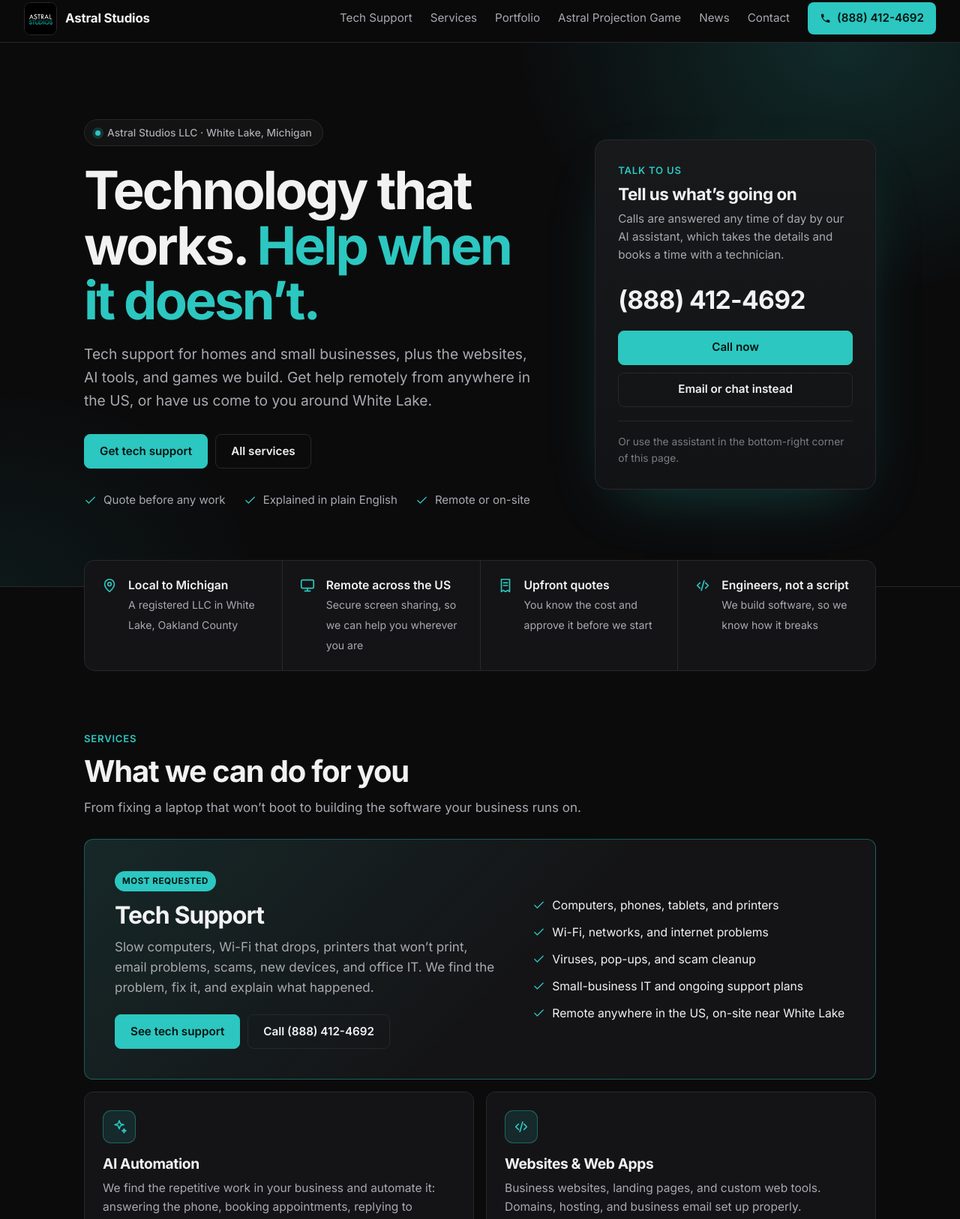
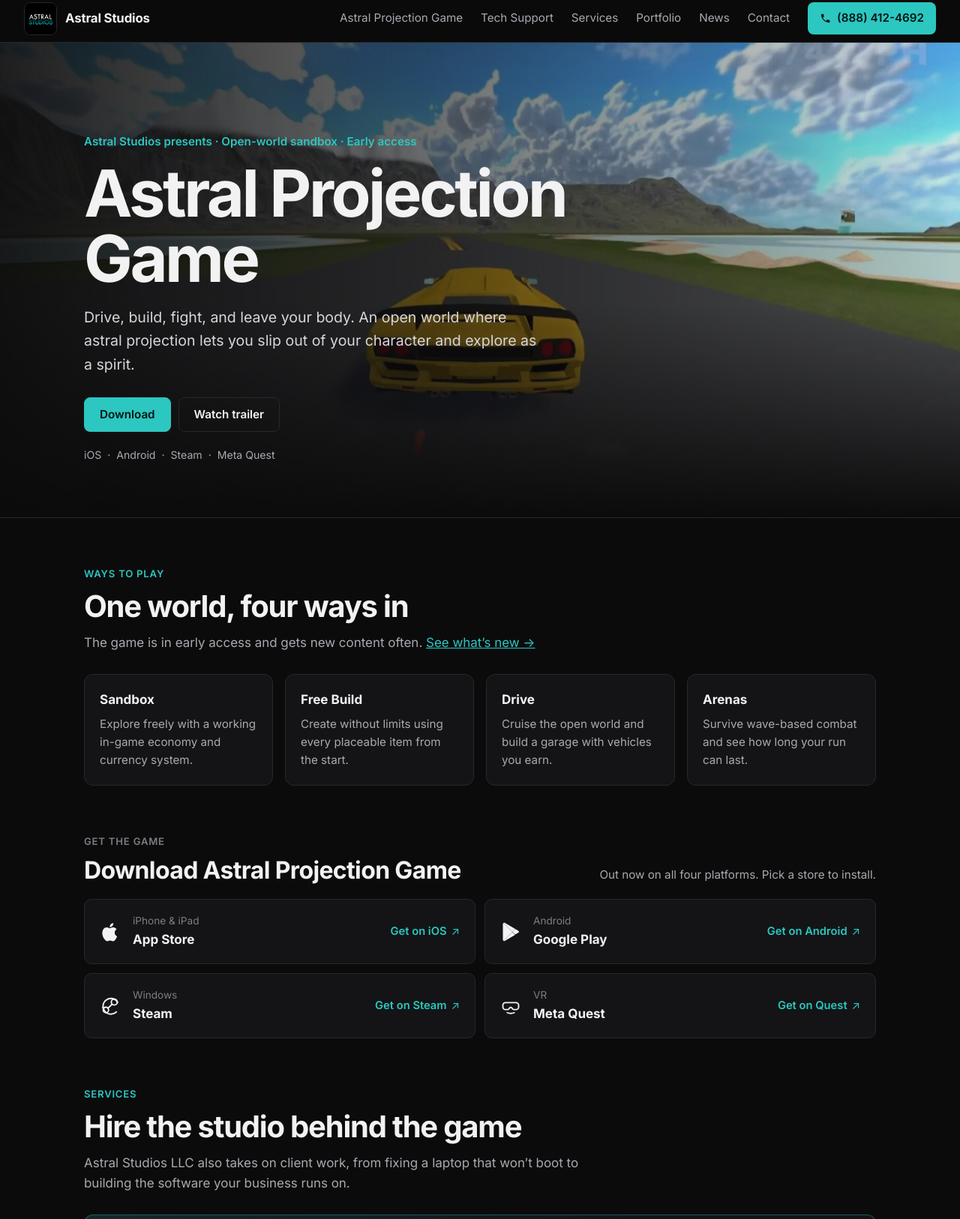
Before and after one commit to DanimalCracker5/Astral-Studios-Website, a plain HTML site: page index.html in a window 1280 px wide. Shown: the part 7-1633 px from the top of the page at 75% size. Drawn offline with Linux system fonts and the light colour scheme; a script that the page names is missing.

Commit message:
Put Astral Projection Game back at the front of the homepage
- Homepage opens with a full-width game hero (gameplay art, title,
  Download and Watch trailer, platforms)
- Ways to play and store download links follow right after the hero
- Services, including Tech Support, move below the game as studio work
- Nav lists Astral Projection Game first again; page title and
  description lead with the game
- Cache bump across all pages

Co-Authored-By: Claude Opus 5.5 <noreply@anthropic.com>
Claude-Session: https://claude.ai/code/session_01Rxhpx34MCsR5vpZTYNwxts

```diff
--- a/assets/nav.js
+++ b/assets/nav.js
@@ -18,10 +18,10 @@
     </button>
   </div>
   <div class="nav-links" id="nav-links">
+    <a href="astral.html" data-nav="astral">Astral Projection Game</a>
     <a href="tech-support.html" data-nav="tech-support">Tech Support</a>
     <a href="index.html#services" data-nav="services">Services</a>
     <a href="portfolio.html" data-nav="portfolio">Portfolio</a>
-    <a href="astral.html" data-nav="astral">Astral Projection Game</a>
     <a href="news.html" data-nav="news">News</a>
     <a href="contact.html" data-nav="contact">Contact</a>
     <a class="nav-call" href="tel:+18884124692" aria-label="Call Astral Studios at (888) 412-4692">
--- a/assets/shared.css
+++ b/assets/shared.css
@@ -614,3 +614,27 @@ footer{
   .trust-strip{grid-template-columns:1fr}
   .hero-checks{flex-direction:column;gap:8px}
 }
+
+/* --- home: game hero ------------------------------------------------------ */
+.game-hero{
+  position:relative;
+  display:flex;align-items:flex-end;
+  min-height:min(78vh,720px);
+  border-bottom:1px solid var(--line);
+  background:
+    linear-gradient(90deg,rgba(11,11,12,.92) 0%,rgba(11,11,12,.6) 45%,rgba(11,11,12,.1) 100%),
+    linear-gradient(0deg,var(--bg) 0%,rgba(11,11,12,0) 45%),
+    url('trailer-poster.jpg') center/cover no-repeat #000;
+}
+.game-hero-inner{width:100%;max-width:var(--maxw);margin:0 auto;padding:clamp(56px,10vw,120px) var(--gut) clamp(40px,6vw,72px)}
+.game-kicker{margin-bottom:14px;color:var(--accent);font-size:.95rem;font-weight:600}
+.game-hero h1{max-width:12ch;font-size:clamp(2.8rem,8vw,5.4rem);letter-spacing:-.04em;line-height:1}
+.game-lede{max-width:50ch;margin-top:20px;color:#d6d6db;font-size:clamp(1.05rem,1.7vw,1.22rem)}
+.game-hero .btn-row{margin-top:28px}
+.game-platforms{margin-top:20px;color:var(--sub)}
+.game-hero+.wrap{padding-top:clamp(40px,6vw,64px)}
+.download-intro h2{font-size:clamp(1.5rem,3vw,2rem);letter-spacing:-.02em}
+@media(max-width:720px){
+  .game-hero{min-height:0;background-position:70% center}
+  .game-hero .btn-row .btn{flex:1 1 auto}
+}
--- a/index.html
+++ b/index.html
@@ -4,75 +4,125 @@
 <meta charset="UTF-8"/>
 <meta name="viewport" content="width=device-width, initial-scale=1.0"/>
 <meta name="theme-color" content="#0b0b0c"/>
-<meta name="description" content="Astral Studios LLC is a technology company in White Lake, Michigan. Tech support for homes and small businesses, remote across the US and on-site in Oakland County, plus web development, AI automation, and game development."/>
-<title>Astral Studios — Tech Support, Software &amp; Games · White Lake, Michigan</title>
+<meta name="description" content="Astral Studios makes Astral Projection Game, an open-world sandbox where you can drive, build, fight, and leave your body. Out on iOS, Android, Steam, and Meta Quest. We also offer tech support, web development, and AI automation from White Lake, Michigan."/>
+<title>Astral Projection Game — Astral Studios</title>
 <link rel="icon" type="image/png" href="assets/logo.png"/>
 <link rel="preconnect" href="https://fonts.googleapis.com"/>
 <link rel="preconnect" href="https://fonts.gstatic.com" crossorigin/>
 <link rel="stylesheet" href="https://fonts.googleapis.com/css2?family=Inter:wght@400;500;600;700;800&display=swap"/>
-<link rel="stylesheet" href="assets/shared.css?v=20261114"/>
+<link rel="stylesheet" href="assets/shared.css?v=20261119"/>
 </head>
 <body data-page="home">
 
-<script src="assets/nav.js?v=20261114"></script>
+<script src="assets/nav.js?v=20261119"></script>
 
 <div class="page-content">
 
-  <div class="biz-hero-bg">
-    <section class="biz-hero">
-      <div>
-        <span class="hero-pill"><i></i>Astral Studios LLC &middot; White Lake, Michigan</span>
-        <h1>Technology that works. <em>Help when it doesn&rsquo;t.</em></h1>
-        <p class="lede">Tech support for homes and small businesses, plus the websites, AI tools, and games we build. Get help remotely from anywhere in the US, or have us come to you around White Lake.</p>
-        <div class="btn-row">
-          <a class="btn btn-primary" href="tech-support.html">Get tech support</a>
-          <a class="btn" href="#services">All services</a>
-        </div>
-        <ul class="hero-checks">
-          <li><svg class="i" viewBox="0 0 24 24" aria-hidden="true"><path d="M20 6 9 17l-5-5"/></svg>Quote before any work</li>
-          <li><svg class="i" viewBox="0 0 24 24" aria-hidden="true"><path d="M20 6 9 17l-5-5"/></svg>Explained in plain English</li>
-          <li><svg class="i" viewBox="0 0 24 24" aria-hidden="true"><path d="M20 6 9 17l-5-5"/></svg>Remote or on-site</li>
-        </ul>
+  <section class="game-hero" aria-labelledby="game-title">
+    <div class="game-hero-inner">
+      <p class="game-kicker">Astral Studios presents &middot; Open-world sandbox &middot; Early access</p>
+      <h1 id="game-title">Astral Projection Game</h1>
+      <p class="game-lede">Drive, build, fight, and leave your body. An open world where astral projection lets you slip out of your character and explore as a spirit.</p>
+      <div class="btn-row">
+        <a class="btn btn-primary" href="#download">Download</a>
+        <a class="btn" href="astral.html#trailer">Watch trailer</a>
       </div>
-
-      <aside class="call-card" aria-label="Contact Astral Studios">
-        <span class="eyebrow">Talk to us</span>
-        <h2>Tell us what&rsquo;s going on</h2>
-        <p>Calls are answered any time of day by our AI assistant, which takes the details and books a time with a technician.</p>
-        <a class="call-number" href="tel:+18884124692">(888) 412-4692</a>
-        <a class="btn btn-primary" href="tel:+18884124692">Call now</a>
-        <a class="btn" href="contact.html">Email or chat instead</a>
-        <div class="call-card-foot">Or use the assistant in the bottom-right corner of this page.</div>
-      </aside>
-    </section>
-  </div>
+      <div class="tags game-platforms" aria-label="Available platforms">
+        <span>iOS</span><span>Android</span><span>Steam</span><span>Meta Quest</span>
+      </div>
+    </div>
+  </section>
 
   <div class="wrap">
 
-    <div class="trust-strip">
-      <div class="trust-item">
-        <svg class="i" viewBox="0 0 24 24" aria-hidden="true"><path d="M12 21s-7-6.2-7-11a7 7 0 0 1 14 0c0 4.8-7 11-7 11z"/><circle cx="12" cy="10" r="2.5"/></svg>
-        <div><strong>Local to Michigan</strong><span>A registered LLC in White Lake, Oakland County</span></div>
+    <section class="block" id="games">
+      <div class="section-head">
+        <span class="eyebrow">Ways to play</span>
+        <h2>One world, four ways in</h2>
+        <p>The game is in early access and gets new content often. <a href="news.html" style="color:var(--accent)">See what&rsquo;s new &rarr;</a></p>
       </div>
-      <div class="trust-item">
-        <svg class="i" viewBox="0 0 24 24" aria-hidden="true"><rect x="3" y="4" width="18" height="12" rx="2"/><path d="M8 20h8M12 16v4"/></svg>
-        <div><strong>Remote across the US</strong><span>Secure screen sharing, so we can help you wherever you are</span></div>
+      <div class="modes">
+        <div class="panel mode">
+          <div class="mode-name">Sandbox</div>
+          <div class="mode-desc">Explore freely with a working in-game economy and currency system.</div>
+        </div>
+        <div class="panel mode">
+          <div class="mode-name">Free Build</div>
+          <div class="mode-desc">Create without limits using every placeable item from the start.</div>
+        </div>
+        <div class="panel mode">
+          <div class="mode-name">Drive</div>
+          <div class="mode-desc">Cruise the open world and build a garage with vehicles you earn.</div>
+        </div>
+        <div class="panel mode">
+          <div class="mode-name">Arenas</div>
+          <div class="mode-desc">Survive wave-based combat and see how long your run can last.</div>
+        </div>
       </div>
-      <div class="trust-item">
-        <svg class="i" viewBox="0 0 24 24" aria-hidden="true"><path d="M6 3h12v18l-3-2-3 2-3-2-3 2z"/><path d="M9 8h6M9 12h6"/></svg>
-        <div><strong>Upfront quotes</strong><span>You know the cost and approve it before we start</span></div>
+    </section>
+
+    <section class="block download-block" id="download">
+      <div class="download-intro">
+        <div>
+          <div class="eyebrow">Get the game</div>
+          <h2>Download Astral Projection Game</h2>
+        </div>
+        <p>Out now on all four platforms. Pick a store to install.</p>
       </div>
-      <div class="trust-item">
-        <svg class="i" viewBox="0 0 24 24" aria-hidden="true"><path d="m8 8-4 4 4 4M16 8l4 4-4 4M14 5l-4 14"/></svg>
-        <div><strong>Engineers, not a script</strong><span>We build software, so we know how it breaks</span></div>
+      <div class="dl-grid">
+
+        <a class="dl dl-apple" href="https://apps.apple.com/us/app/astral-projection-game/id6741694456" target="_blank" rel="noopener">
+          <span class="dl-icon" aria-hidden="true">
+            <svg viewBox="0 0 24 24" fill="currentColor"><path d="M17.05 12.9c-.03-2.62 2.14-3.88 2.24-3.94-1.22-1.79-3.12-2.03-3.8-2.06-1.62-.16-3.16.95-3.98.95-.82 0-2.09-.93-3.43-.9-1.77.03-3.4 1.03-4.3 2.61-1.83 3.18-.47 7.89 1.32 10.47.87 1.26 1.91 2.68 3.28 2.63 1.32-.05 1.82-.85 3.41-.85 1.59 0 2.04.85 3.43.82 1.42-.02 2.31-1.29 3.18-2.55 1-1.46 1.42-2.87 1.44-2.95-.03-.01-2.76-1.06-2.79-4.2zM14.5 5.2c.72-.88 1.21-2.1 1.08-3.31-1.04.04-2.3.69-3.05 1.56-.67.78-1.25 2.02-1.09 3.21 1.16.09 2.34-.59 3.06-1.46z"/></svg>
+          </span>
+          <div class="plat">iPhone &amp; iPad</div>
+          <div class="sname">App Store</div>
+          <div class="dl-bottom">
+            <span class="dl-action"><span>Get on iOS</span><b aria-hidden="true">&#8599;</b></span>
+          </div>
+        </a>
+
+        <a class="dl dl-google" href="https://play.google.com/store/apps/details?id=com.AstralStudios.AstralFreeEdition" target="_blank" rel="noopener">
+          <span class="dl-icon" aria-hidden="true">
+            <svg viewBox="0 0 24 24" fill="currentColor"><path d="M3.6 1.9a1.4 1.4 0 0 0-.6 1.2v17.8a1.4 1.4 0 0 0 .6 1.2l.1.1 10-10v-.4l-10-10-.1.1z"/><path d="M17 15.5 13.7 12.2 3.7 22.2c.4.4 1 .4 1.6.1L17 15.5z"/><path d="M17 8.5 5.3 1.7c-.6-.3-1.2-.3-1.6.1l10 10L17 8.5z"/><path d="m17 8.5-3.3 3.3 3.3 3.3 3.9-2.2c.7-.4.7-1.5 0-1.9L17 8.5z"/></svg>
+          </span>
+          <div class="plat">Android</div>
+          <div class="sname">Google Play</div>
+          <div class="dl-bottom">
+            <span class="dl-action"><span>Get on Android</span><b aria-hidden="true">&#8599;</b></span>
+          </div>
+        </a>
+
+        <a class="dl dl-steam" href="https://store.steampowered.com/app/3910490/Astral__Steam_Edition" target="_blank" rel="noopener">
+          <span class="dl-icon" aria-hidden="true">
+            <svg viewBox="0 0 24 24" fill="none" stroke="currentColor" stroke-width="1.6" stroke-linecap="round" stroke-linejoin="round"><circle cx="7" cy="16.4" r="3.1"/><circle cx="16.6" cy="7.4" r="3.4"/><path d="m9.4 14.4 4.9-4.6M3.2 13.9l1.3.6M19.1 18.6a9 9 0 1 1 1.4-11"/></svg>
+          </span>
+          <div class="plat">Windows</div>
+          <div class="sname">Steam</div>
+          <div class="dl-bottom">
+            <span class="dl-action"><span>Get on Steam</span><b aria-hidden="true">&#8599;</b></span>
+          </div>
+        </a>
+
+        <a class="dl dl-meta" href="https://www.meta.com/experiences/astral-vr-edition/24935973916024636/" target="_blank" rel="noopener">
+          <span class="dl-icon" aria-hidden="true">
+            <svg viewBox="0 0 24 24" fill="none" stroke="currentColor" stroke-width="1.6" stroke-linecap="round" stroke-linejoin="round"><path d="M3 11a3 3 0 0 1 3-3h12a3 3 0 0 1 3 3v2a3 3 0 0 1-3 3h-2.3a2 2 0 0 1-1.6-.8l-.9-1.2a1.5 1.5 0 0 0-2.4 0l-.9 1.2a2 2 0 0 1-1.6.8H6a3 3 0 0 1-3-3v-2Z"/><path d="M8 19.5c1.2.6 2.6.9 4 .9s2.8-.3 4-.9"/></svg>
+          </span>
+          <div class="plat">VR</div>
+          <div class="sname">Meta Quest</div>
+          <div class="dl-bottom">
+            <span class="dl-action"><span>Get on Quest</span><b aria-hidden="true">&#8599;</b></span>
+          </div>
+        </a>
+
       </div>
-    </div>
+    </section>
 
     <section class="block" id="services">
       <div class="section-head">
         <span class="eyebrow">Services</span>
-        <h2>What we can do for you</h2>
-        <p>From fixing a laptop that won&rsquo;t boot to building the software your business runs on.</p>
+        <h2>Hire the studio behind the game</h2>
+        <p>Astral Studios LLC also takes on client work, from fixing a laptop that won&rsquo;t boot to building the software your business runs on.</p>
       </div>
 
       <article class="panel service-feature">
@@ -127,31 +177,13 @@
       </div>
     </section>
 
-    <section class="block" id="games">
+    <section class="block" id="apps">
       <div class="section-head">
-        <span class="eyebrow">Our products</span>
-        <h2>Built and shipped by us</h2>
-        <p>We make our own games and apps too, and that work keeps our skills sharp for clients.</p>
+        <span class="eyebrow">Also from Astral Studios</span>
+        <h2>Apps</h2>
       </div>
 
-      <article class="panel home-game-card">
-        <a class="home-game-visual" href="astral.html#trailer">
-          <img src="assets/trailer-poster.jpg" alt="A yellow sports car on an open road in Astral Projection Game" width="1280" height="720" loading="lazy"/>
-        </a>
-        <div class="home-game-content">
-          <h3 class="home-game-title">Astral Projection Game</h3>
-          <p class="home-game-desc">An open-world sandbox with vehicles, building, combat, and an astral projection ability that lets you leave your body. In early access now.</p>
-          <div class="tags" aria-label="Platforms">
-            <span>iOS</span><span>Android</span><span>Steam</span><span>Meta Quest</span>
-          </div>
-          <div class="card-actions">
-            <a class="mini-btn is-primary" href="astral.html#download">Download</a>
-            <a class="mini-btn" href="astral.html#trailer">Watch trailer</a>
-          </div>
-        </div>
-      </article>
-
-      <article class="panel home-project-card" id="projects" style="margin-top:16px">
+      <article class="panel home-project-card" id="projects">
         <a class="home-project-preview" href="second-brain-notes.html">
           <img src="assets/second-brain-feature.png" alt="Second Brain Notes on two phones: a folder list and an open note" width="1024" height="500" loading="lazy"/>
         </a>
@@ -174,7 +206,7 @@
         <img src="assets/logo.png" alt="Astral Studios logo" width="88" height="88" loading="lazy"/>
         <div>
           <h3>About Astral Studios</h3>
-          <p>Astral Studios LLC is a small technology company in White Lake, Michigan, founded by Daniel Gentry. We started out making games, which means writing a lot of software and fixing a lot of broken machines. Now we put that experience to work for people and businesses that need their technology to just work.</p>
+          <p>Astral Studios LLC is an independent game and software studio in White Lake, Michigan, founded by Daniel Gentry to make Astral Projection Game. Making a game means writing a lot of software and fixing a lot of broken machines, so we also put that experience to work for people and businesses that need their technology to just work.</p>
           <p>When you call, you deal with the person doing the work, not a call centre.</p>
         </div>
       </div>
```
Also changed, not shown: astral.html (+2 -2 lines), business-card.html (+2 -2 lines), contact.html (+2 -2 lines), delete-data.html (+2 -2 lines), drunken-decks.html (+2 -2 lines), news.html (+2 -2 lines), portfolio.html (+2 -2 lines), privacy.html (+2 -2 lines), report-bug.html (+2 -2 lines), second-brain-notes.html (+2 -2 lines), sms-consent.html (+2 -2 lines), tech-support.html (+2 -2 lines).
